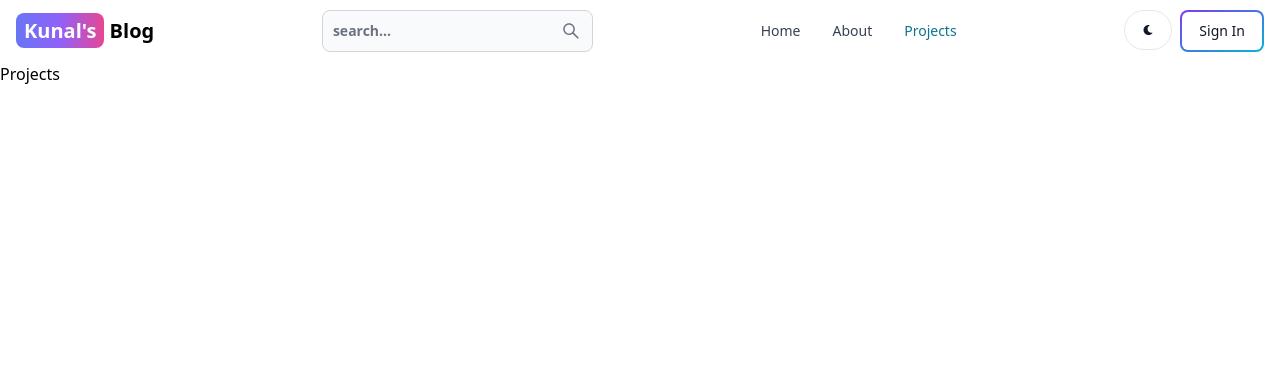
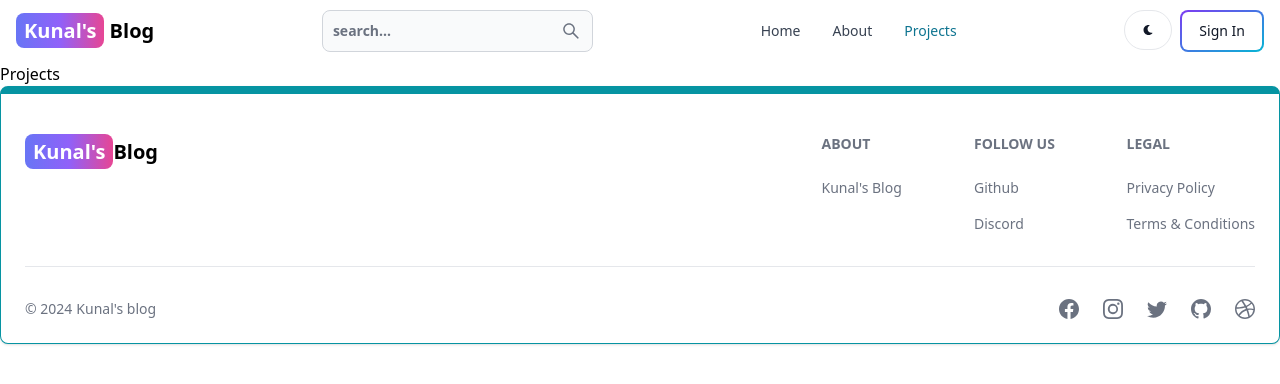
Before and after one commit to Kunalyash-dot/Blog_Mern, a React (Vite) app in the folder Client/: page /projects in a window 1280 px wide. Shown: the top 384 px of the page. Built offline with nearby package versions, Linux system fonts and the light colour scheme.

Commit message:
Create footer

```diff
--- a/Client/src/App.jsx
+++ b/Client/src/App.jsx
@@ -6,6 +6,8 @@ import Projects from './pages/Projects'
 import SignIn from './pages/SignIn'
 import SignUp from './pages/SignUp'
 import Header from './components/Header';
+import Footer from './components/Footer';
+
 
 
 
@@ -22,6 +24,7 @@ export default function App() {
       <Route path='/sign-up' element={<SignUp />} />
       <Route path='/projects' element={<Projects />} />
     </Routes>
+    <Footer />
     </BrowserRouter>
   )
 }
--- /dev/null
+++ b/Client/src/components/Footer.jsx
@@ -0,0 +1,74 @@
+import { Footer } from 'flowbite-react';
+import { Link } from 'react-router-dom';
+import { BsFacebook, BsInstagram, BsTwitter, BsGithub, BsDribbble } from 'react-icons/bs';
+export default function FooterCom() {
+  return (
+    <Footer container className='border border-t-8 border-teal-500'>
+      <div className='w-full max-w-7xl mx-auto'>
+        <div className='grid w-full justify-between sm:flex md:grid-cols-1'>
+          <div className='mt-5'>
+            <Link
+              to='/'
+              className='self-center whitespace-nowrap text-lg sm:text-xl font-semibold dark:text-white'
+            >
+              <span className='px-2 py-1 bg-gradient-to-r from-indigo-500 via-purple-500 to-pink-500 rounded-lg text-white'>
+                Kunal's
+              </span>
+              Blog
+            </Link>
+          </div>
+          <div className='grid grid-cols-2 gap-8 mt-4 sm:grid-cols-3 sm:gap-6'>
+            <div>
+              <Footer.Title title='About' />
+              <Footer.LinkGroup col>
+                <Footer.Link
+                  href='/about'
+                  target='_blank'
+                  rel='noopener noreferrer'
+                >
+                  Kunal's Blog
+                </Footer.Link>
+              </Footer.LinkGroup>
+            </div>
+            <div>
+              <Footer.Title title='Follow us' />
+              <Footer.LinkGroup col>
+                <Footer.Link
+                  href='https://www.github.com/Kunalyash-dot'
+                  target='_blank'
+                  rel='noopener noreferrer'
+                >
+                  Github
+                </Footer.Link>
+                <Footer.Link href='#'>Discord</Footer.Link>
+              </Footer.LinkGroup>
+            </div>
+            <div>
+              <Footer.Title title='Legal' />
+              <Footer.LinkGroup col>
+                <Footer.Link href='#'>Privacy Policy</Footer.Link>
+                <Footer.Link href='#'>Terms &amp; Conditions</Footer.Link>
+              </Footer.LinkGroup>
+            </div>
+          </div>
+        </div>
+        <Footer.Divider />
+        <div className='w-full sm:flex sm:items-center sm:justify-between'>
+          <Footer.Copyright
+            href='#'
+            by="Kunal's blog"
+            year={new Date().getFullYear()}
+          />
+          <div className="flex gap-6 sm:mt-0 mt-4 sm:justify-center">
+            <Footer.Icon href='#' icon={BsFacebook}/>
+            <Footer.Icon href='#' icon={BsInstagram}/>
+            <Footer.Icon href='#' icon={BsTwitter}/>
+            <Footer.Icon href='https://github.com/Kunalyash-dot/' icon={BsGithub}/>
+            <Footer.Icon href='#' icon={BsDribbble}/>
+
+          </div>
+        </div>
+      </div>
+    </Footer>
+  );
+}
--- a/package.json
+++ b/package.json
@@ -15,6 +15,7 @@
     "bcryptjs": "^2.4.3",
     "dotenv": "^16.4.5",
     "express": "^4.18.2",
+    "jsonwebtoken": "^9.0.2",
     "mongoose": "^8.2.0",
     "nodemon": "^3.1.0"
   }
```
Also changed, not shown: 1 other file (tests, documents, lock files or other folders).
